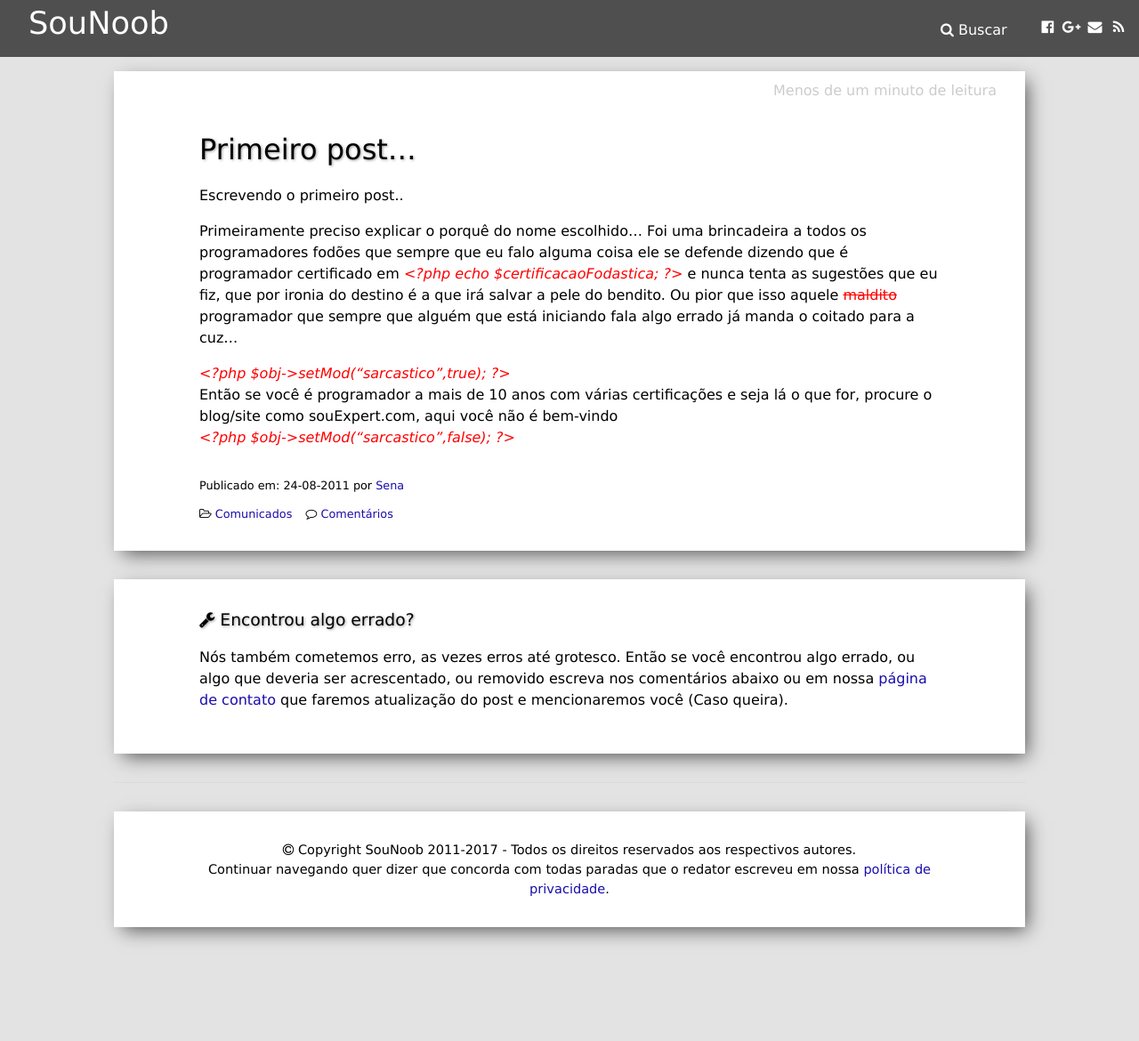
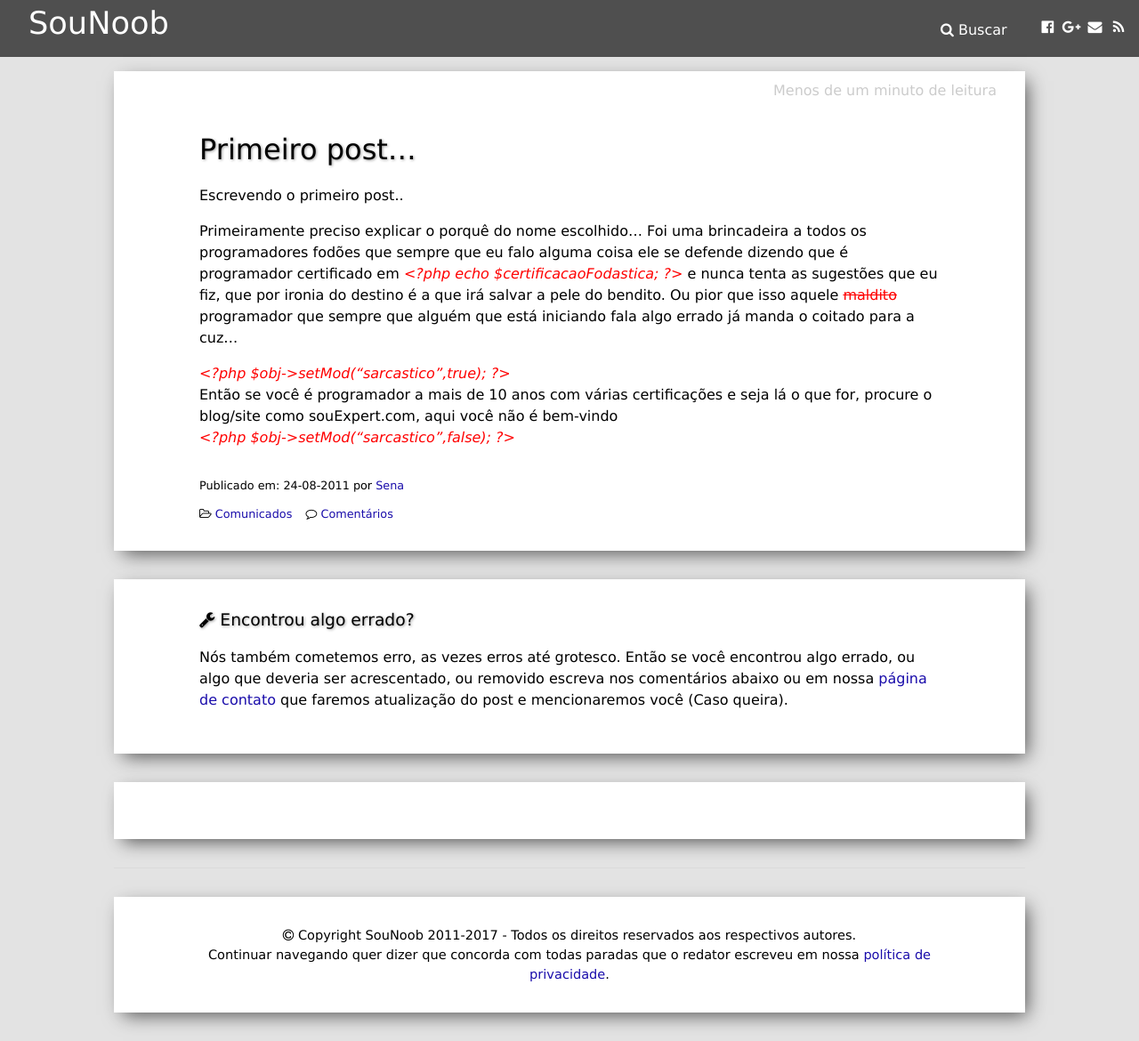
Before and after one commit to sounoob/sounoob.github.io, a Jekyll site: the page built from _posts/2011-08-24-primeiro-post.md, in a window 1280 px wide. Shown: the whole page at 89% size. Built offline with Jekyll 4.4.1, drawn with Linux system fonts in a browser that asks for light colours; comment, search, counter and statistics services are not loaded; before the commit the page ends 1074 px from its top, so only the background shows below that.

Commit message:
disqs to facebook comment

```diff
--- a/_layouts/post.html
+++ b/_layouts/post.html
@@ -51,6 +51,6 @@
     js.src = "//connect.facebook.net/pt_BR/sdk.js#xfbml=1&version=v2.8&appId=370117756342202";
     fjs.parentNode.insertBefore(js, fjs);
 }(document, 'script', 'facebook-jssdk'));</script>
-<div class="fb-comments" data-href="{{ site.url }}{{ page.url }}" data-width="100%" data-numposts="100"></div>
+<div class="box fb-comments" data-href="{{ site.url }}{{ page.url }}" data-width="100%" data-numposts="100"></div>
 {% endif %}
 {% endif %}
```
